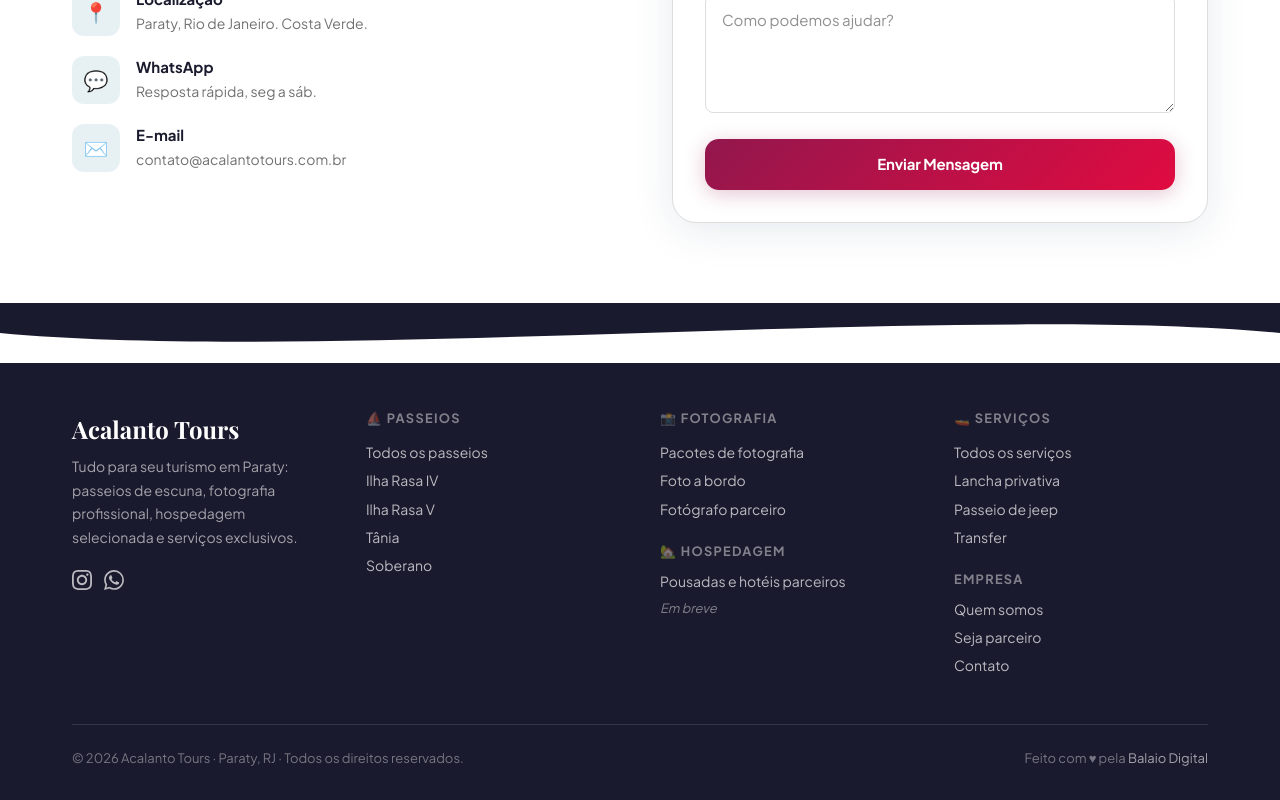
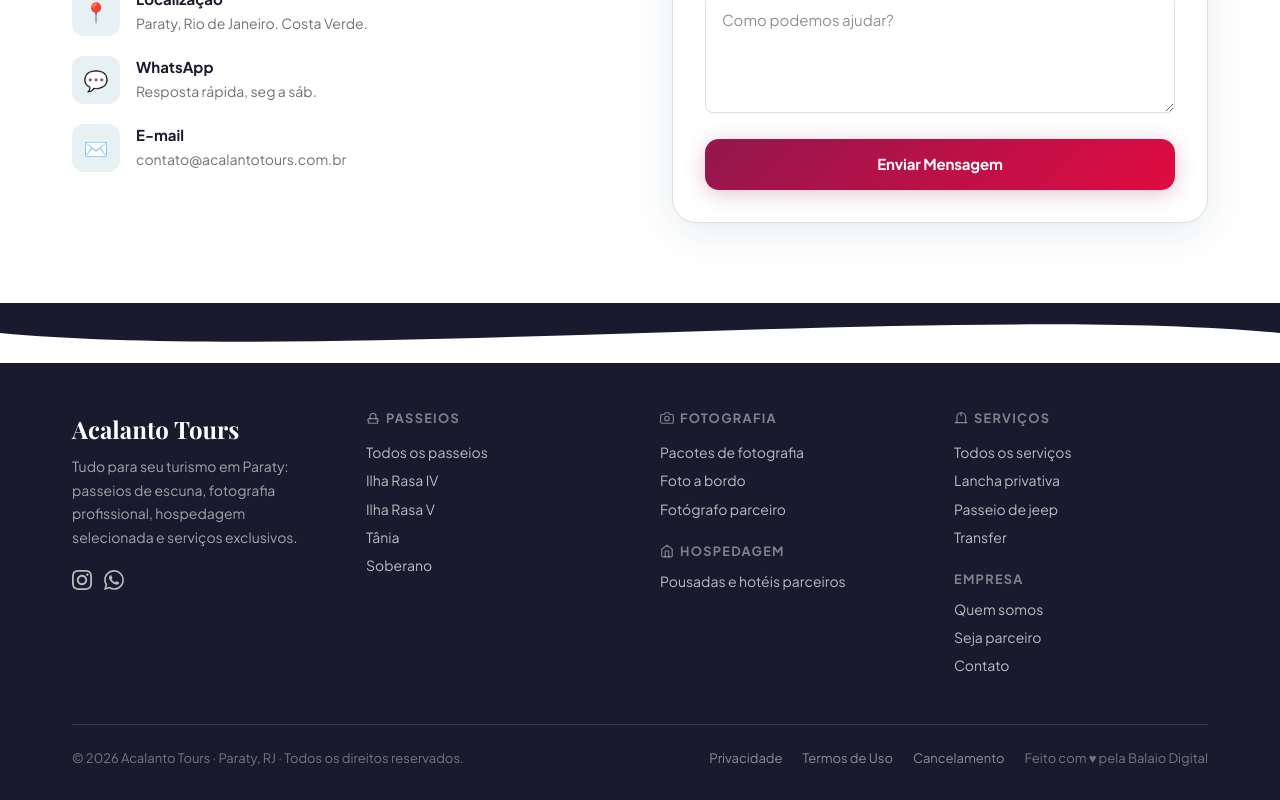
Before and after one commit to bloodyu2/acalanto-tours, a Next.js app: page / in a window 1280 px wide. Shown: the part 3327-4127 px from the top of the page. Built offline with nearby package versions, Linux system fonts and the light colour scheme; no server answers; the database is empty; a web font is replaced by a local one.

Commit message:
feat(footer): replace emojis with SVGs, add legal links in bottom bar

```diff
--- a/components/layout/Footer.tsx
+++ b/components/layout/Footer.tsx
@@ -37,8 +37,11 @@
 
           {/* Vertente: Passeios */}
           <div>
-            <h4 style={{ fontSize: '0.8rem', fontWeight: 700, textTransform: 'uppercase', letterSpacing: '0.1em', color: 'rgba(255,255,255,0.45)', marginBottom: '1rem', fontFamily: 'var(--font-jakarta)' }}>
-              ⛵ Passeios
+            <h4 style={{ fontSize: '0.8rem', fontWeight: 700, textTransform: 'uppercase', letterSpacing: '0.1em', color: 'rgba(255,255,255,0.45)', marginBottom: '1rem', fontFamily: 'var(--font-jakarta)', display: 'flex', alignItems: 'center', gap: '0.375rem' }}>
+              <svg width="14" height="14" viewBox="0 0 24 24" fill="none" stroke="currentColor" strokeWidth="2" strokeLinecap="round" strokeLinejoin="round">
+                <path d="M3 17l1-4h16l1 4"/><path d="M5 17l-1 4h16l-1-4"/><path d="M7 13V9a5 5 0 0110 0v4"/>
+              </svg>
+              Passeios
             </h4>
             {[
               { href: '/passeios', label: 'Todos os passeios' },
@@ -55,8 +58,12 @@
 
           {/* Vertente: Fotografia + Hospedagem */}
           <div>
-            <h4 style={{ fontSize: '0.8rem', fontWeight: 700, textTransform: 'uppercase', letterSpacing: '0.1em', color: 'rgba(255,255,255,0.45)', marginBottom: '1rem', fontFamily: 'var(--font-jakarta)' }}>
-              📸 Fotografia
+            <h4 style={{ fontSize: '0.8rem', fontWeight: 700, textTransform: 'uppercase', letterSpacing: '0.1em', color: 'rgba(255,255,255,0.45)', marginBottom: '1rem', fontFamily: 'var(--font-jakarta)', display: 'flex', alignItems: 'center', gap: '0.375rem' }}>
+              <svg width="14" height="14" viewBox="0 0 24 24" fill="none" stroke="currentColor" strokeWidth="2" strokeLinecap="round" strokeLinejoin="round">
+                <path d="M23 19a2 2 0 01-2 2H3a2 2 0 01-2-2V8a2 2 0 012-2h4l2-3h6l2 3h4a2 2 0 012 2z"/>
+                <circle cx="12" cy="13" r="4"/>
+              </svg>
+              Fotografia
             </h4>
             {[
               { href: '/fotografia', label: 'Pacotes de fotografia' },
@@ -68,21 +75,25 @@
               </Link>
             ))}
 
-            <h4 style={{ fontSize: '0.8rem', fontWeight: 700, textTransform: 'uppercase', letterSpacing: '0.1em', color: 'rgba(255,255,255,0.45)', marginBottom: '0.75rem', marginTop: '1.5rem', fontFamily: 'var(--font-jakarta)' }}>
-              🏡 Hospedagem
+            <h4 style={{ fontSize: '0.8rem', fontWeight: 700, textTransform: 'uppercase', letterSpacing: '0.1em', color: 'rgba(255,255,255,0.45)', marginBottom: '0.75rem', marginTop: '1.5rem', fontFamily: 'var(--font-jakarta)', display: 'flex', alignItems: 'center', gap: '0.375rem' }}>
+              <svg width="14" height="14" viewBox="0 0 24 24" fill="none" stroke="currentColor" strokeWidth="2" strokeLinecap="round" strokeLinejoin="round">
+                <path d="M3 9l9-7 9 7v11a2 2 0 01-2 2H5a2 2 0 01-2-2z"/>
+                <polyline points="9 22 9 12 15 12 15 22"/>
+              </svg>
+              Hospedagem
             </h4>
             <Link href="/hotelaria" style={{ display: 'block', color: 'rgba(255,255,255,0.7)', textDecoration: 'none', fontSize: '0.875rem', marginBottom: '0.45rem' }}>
               Pousadas e hotéis parceiros
-            </Link>
-            <Link href="/hotelaria" style={{ display: 'block', color: 'rgba(255,255,255,0.45)', textDecoration: 'none', fontSize: '0.8rem', fontStyle: 'italic' }}>
-              Em breve
             </Link>
           </div>
 
           {/* Vertente: Serviços */}
           <div>
-            <h4 style={{ fontSize: '0.8rem', fontWeight: 700, textTransform: 'uppercase', letterSpacing: '0.1em', color: 'rgba(255,255,255,0.45)', marginBottom: '1rem', fontFamily: 'var(--font-jakarta)' }}>
-              🚤 Serviços
+            <h4 style={{ fontSize: '0.8rem', fontWeight: 700, textTransform: 'uppercase', letterSpacing: '0.1em', color: 'rgba(255,255,255,0.45)', marginBottom: '1rem', fontFamily: 'var(--font-jakarta)', display: 'flex', alignItems: 'center', gap: '0.375rem' }}>
+              <svg width="14" height="14" viewBox="0 0 24 24" fill="none" stroke="currentColor" strokeWidth="2" strokeLinecap="round" strokeLinejoin="round">
+                <path d="M2 20h20"/><path d="M5 20V10.5a7.5 7.5 0 0115 0V20"/><path d="M12 3v5"/>
+              </svg>
+              Serviços
             </h4>
             {[
               { href: '/servicos', label: 'Todos os serviços' },
@@ -114,12 +125,20 @@
         {/* Bottom bar */}
         <div style={{ borderTop: '1px solid rgba(255,255,255,0.12)', paddingTop: '1.5rem', display: 'flex', flexWrap: 'wrap', gap: '1rem', justifyContent: 'space-between', alignItems: 'center', fontSize: '0.8125rem', color: 'rgba(255,255,255,0.4)' }}>
           <span>© {new Date().getFullYear()} Acalanto Tours · Paraty, RJ · Todos os direitos reservados.</span>
-          <span>
-            Feito com ♥ pela{' '}
-            <a href="https://balaio.net" target="_blank" rel="noreferrer" style={{ color: 'rgba(255,255,255,0.6)', textDecoration: 'none' }}>
-              Balaio Digital
+          <div style={{ display: 'flex', gap: '1.25rem', flexWrap: 'wrap' }}>
+            <Link href="/privacidade" style={{ color: 'rgba(255,255,255,0.5)', textDecoration: 'none', fontSize: '0.8125rem' }}>
+              Privacidade
+            </Link>
+            <Link href="/termos" style={{ color: 'rgba(255,255,255,0.5)', textDecoration: 'none', fontSize: '0.8125rem' }}>
+              Termos de Uso
+            </Link>
+            <Link href="/cancelamento" style={{ color: 'rgba(255,255,255,0.5)', textDecoration: 'none', fontSize: '0.8125rem' }}>
+              Cancelamento
+            </Link>
+            <a href="https://balaio.net" target="_blank" rel="noreferrer" style={{ color: 'rgba(255,255,255,0.4)', textDecoration: 'none' }}>
+              Feito com ♥ pela Balaio Digital
             </a>
-          </span>
+          </div>
         </div>
       </div>
     </footer>
```
